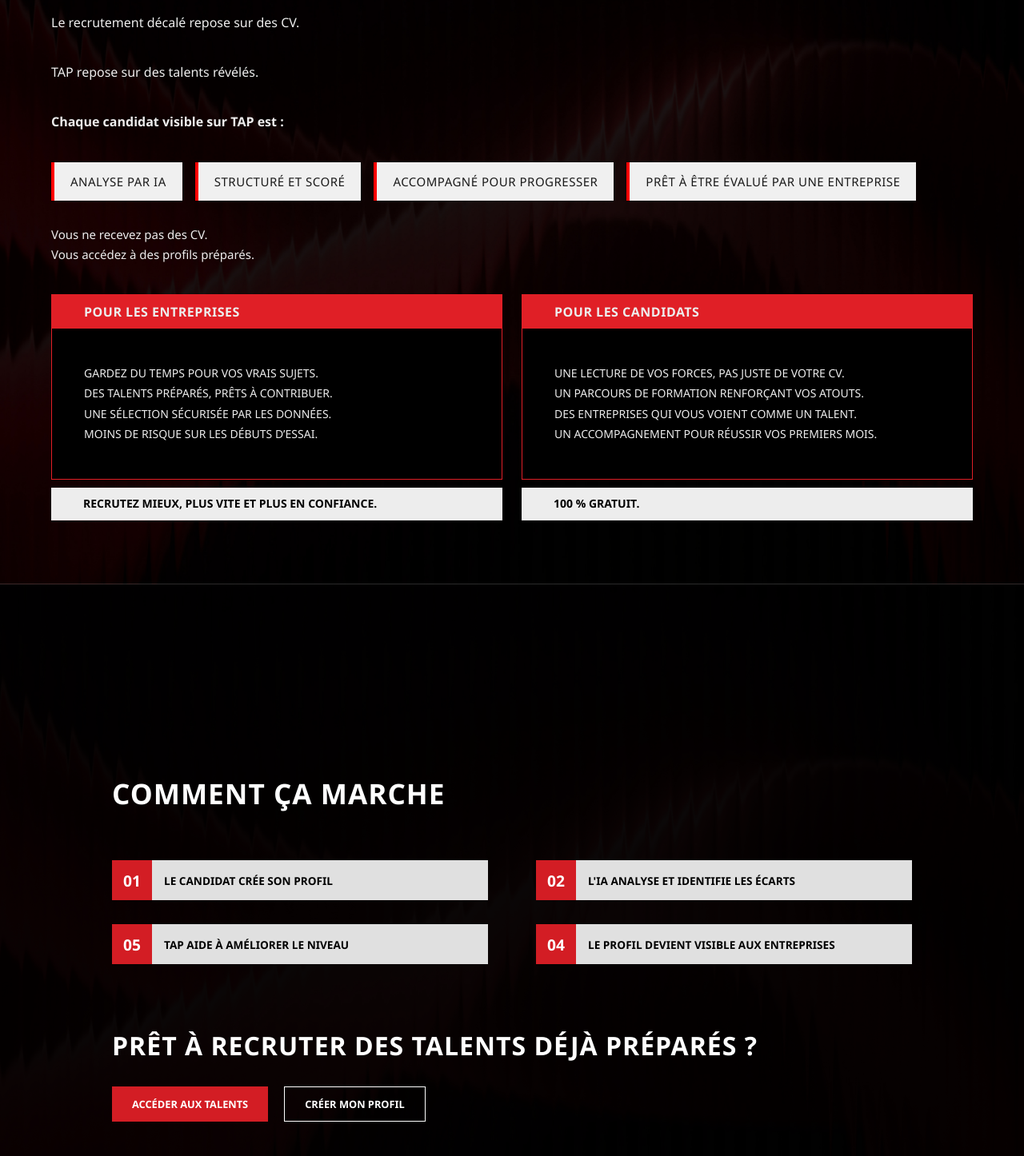
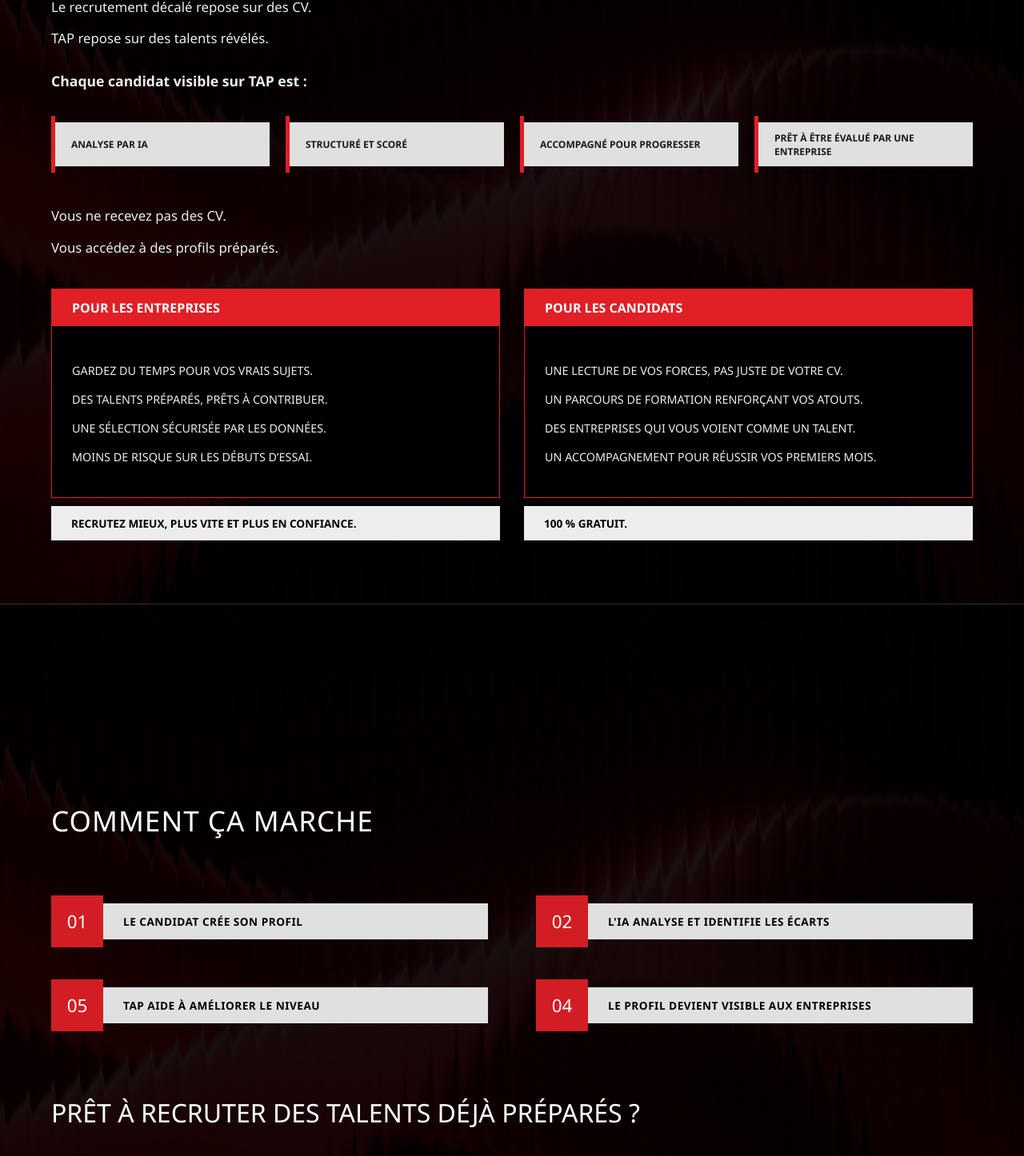
Before and after one commit to Ouisal-ben-zahi/Tap, a React (Create React App) app: page / in a window 1280 px wide. Shown: the part 973-2419 px from the top of the page at 80% size. Built offline with nearby package versions, Linux system fonts and the light colour scheme.

Commit message:
update section

```diff
--- a/src/components/CommentCaMarche.jsx
+++ b/src/components/CommentCaMarche.jsx
@@ -1,6 +1,6 @@
 import React from 'react';
 import '../css/TalentSection.css';
-import bgSections from "../assets/bgsections.jpg"; // Importation de l'image
+import bgSections from "../assets/bgsections.jpg";
 
 const TalentSection = () => {
   const steps = [
@@ -11,12 +11,11 @@
   ];
 
   return (
-    // On applique l'image ici avec backgroundImage
-    <div
-      className="main-container"
+    <section
+      className="main-section"
       style={{ backgroundImage: `url(${bgSections})` }}
     >
-      <div className="content-wrapper">
+      <div className="content-container">
         <h2 className="main-title">COMMENT ÇA MARCHE</h2>
 
         <div className="steps-grid">
@@ -36,7 +35,7 @@
           </div>
         </div>
       </div>
-    </div>
+    </section>
   );
 };
 
--- a/src/components/PourquoiTap.jsx
+++ b/src/components/PourquoiTap.jsx
@@ -8,23 +8,15 @@
       className="pourquoi-section"
       style={{ backgroundImage: `url(${bgSections})` }}
     >
-      <div className="pourquoi-overlay" />
-
       <div className="pourquoi-inner">
         <header className="pourquoi-header">
           <h2>POURQUOI TAP ?</h2>
-
-          <p className="pourquoi-note">
-            Le recrutement décalé repose sur des CV.
-          </p>
-          <p className="pourquoi-note">
-            TAP repose sur des talents révélés.
-          </p>
-          <p className="pourquoi-subtitle">
-            Chaque candidat visible sur TAP est&nbsp;:
-          </p>
+          <p className="pourquoi-note">Le recrutement décalé repose sur des CV.</p>
+          <p className="pourquoi-note">TAP repose sur des talents révélés.</p>
+          <p className="pourquoi-subtitle">Chaque candidat visible sur TAP est :</p>
         </header>
 
+        {/* Section des 4 cartes avec bordure qui dépasse */}
         <div className="pourquoi-tags">
           <div className="tag"><span className="tag-inner">ANALYSE PAR IA</span></div>
           <div className="tag"><span className="tag-inner">STRUCTURÉ ET SCORÉ</span></div>
@@ -32,12 +24,8 @@
           <div className="tag"><span className="tag-inner">PRÊT À ÊTRE ÉVALUÉ PAR UNE ENTREPRISE</span></div>
         </div>
 
-        <p className="pourquoi-note">
-          Vous ne recevez pas des CV.
-        </p>
-        <p className="pourquoi-note">
-          Vous accédez à des profils préparés.
-        </p>
+        <p className="pourquoi-note">Vous ne recevez pas des CV.</p>
+        <p className="pourquoi-note">Vous accédez à des profils préparés.</p>
 
         <div className="pourquoi-columns">
           <div>
@@ -50,9 +38,7 @@
                 <p>MOINS DE RISQUE SUR LES DÉBUTS D’ESSAI.</p>
               </div>
             </div>
-            <div className="block-footer">
-              RECRUTEZ MIEUX, PLUS VITE ET PLUS EN CONFIANCE.
-            </div>
+            <div className="block-footer">RECRUTEZ MIEUX, PLUS VITE ET PLUS EN CONFIANCE.</div>
           </div>
 
           <div>
@@ -65,14 +51,9 @@
                 <p>UN ACCOMPAGNEMENT POUR RÉUSSIR VOS PREMIERS MOIS.</p>
               </div>
             </div>
-
-            <div className="block-footer">
-              100 % gratuit.
-            </div>
-
+            <div className="block-footer">100 % gratuit.</div>
           </div>
         </div>
-
       </div>
     </section>
   );
--- a/src/css/PourquoiTap.css
+++ b/src/css/PourquoiTap.css
@@ -1,150 +1,130 @@
+@import url('https://fonts.googleapis.com/css2?family=Inter:wght@300;400;600;700&display=swap');
+
 .pourquoi-section {
   position: relative;
   width: 100%;
   padding: 80px 0;
   background-size: cover;
   background-position: center;
+  background-color: #000; /* Fallback */
   color: #EDEDED;
-  box-sizing: border-box;
+  font-family: 'Inter', sans-serif;
 }
 
-/* Overlay
-.pourquoi-overlay {
-  position: absolute;
-  inset: 0;
-  background: rgba(0, 0, 0, 0.2);
-}
-*/
-/* Contenu principal */
 .pourquoi-inner {
   position: relative;
   width: 90%;
   max-width: 1200px;
-  margin: 0 auto;        /* CENTRÉ */
+  margin: 0 auto;
   z-index: 1;
-
 }
 
-/* Header */
 .pourquoi-header h2 {
   font-size: 32px;
-  margin-bottom: 8px;
-  font-weight: 400;
+  margin-bottom: 20px;
+  font-weight: 700;
 }
 
-.pourquoi-header p {
-  margin: 0;
-  font-size: 16px;
+.pourquoi-subtitle {
+  margin: 30px 0 40px 0; /* Plus d'espace pour laisser la barre dépasser */
+  font-weight: 600;
+  font-size: 1.1rem;
 }
 
-/* Subtitle (titre au-dessus des 4 cartes) */
-.pourquoi-subtitle {
-  margin-top: 20px;
-  margin-bottom: 28px;   /* espacement entre le titre et les 4 cartes */
-  font-weight: 600;
-}
-
-.pourquoi-header p {
-    margin: 0;
-    font-size: 16px;
-    margin-top: 40px;
-}
-/* 4 cartes (style image : fond clair, texte noir, coins rouges) */
+/* Grille des 4 cartes */
 .pourquoi-tags {
-  display: flex;
-  flex-wrap: wrap;
-  gap: 16px;
-  margin-top: 0;
-  margin-bottom: 32px;    /* espacement entre les cartes et les paragraphes en bas */
+  display: grid;
+  grid-template-columns: repeat(4, 1fr);
+  gap: 20px;
+  margin-bottom: 50px;
 }
 
 .tag {
   position: relative;
-  background-color: #f0f0f0;
+  background-color: #e0e0e0;
   color: #1a1a1a;
-  padding: 14px 20px;
-  font-size: 15px;
-  font-weight: 500;
-  letter-spacing: 0.5px;
+  height: 55px; /* Hauteur fixe de la carte grise */
+  display: flex;
+  align-items: center;
+  padding: 0 15px 0 25px; /* Padding gauche pour laisser la place à la barre */
+  font-size: 0.75rem;
+  font-weight: 700;
   text-transform: uppercase;
-  text-align: center;
-    border-left: 4px solid red;
-    margin-top: 40px;
-
-  /* Coins en “crochets” rouges */
 }
 
-
-.tag .tag-inner {
-  position: relative;
-  display: block;
+/* LA BARRE ROUGE QUI DÉPASSE */
+.tag::before {
+  content: "";
+  position: absolute;
+  left: 0;
+  top: -8px;    /* Dépasse de 8px en haut */
+  bottom: -8px; /* Dépasse de 8px en bas */
+  width: 5px;   /* Épaisseur de la barre */
+  background-color: #e01f26; /* Le rouge TAP */
+  z-index: 2;
 }
 
-
-
-/* Paragraphes sous les cartes (espacement comme sur l’image) */
 .pourquoi-note {
-  margin-top: 0;
-  margin-bottom: 5px;
-  font-size: 15px;
-}
-.pourquoi-note:last-of-type {
-  margin-bottom: 40px;
+  margin-bottom: 8px;
+  font-size: 1.05rem;
+  font-weight: 300;
 }
 
-/* Grid */
+/* --- LE RESTE DU CODE --- */
+
 .pourquoi-columns {
   display: grid;
-  grid-template-columns: repeat(2, minmax(0, 1fr));
-  gap: 24px;
+  grid-template-columns: 1fr 1fr;
+  gap: 30px;
+  margin-top: 40px;
 }
 
-/* Cartes du bas */
 .pourquoi-block {
-  background-color: #000000;
+  background-color: #000;
   border: 1px solid #e01f26;
 }
 
 .block-title {
-  padding: 10px 40px;
-  font-weight: 600;
+  padding: 12px 25px;
+  font-weight: 700;
   background-color: #e01f26;
   text-transform: uppercase;
-  letter-spacing: 0.5px;
+  color: #fff;
 }
 
 .block-body {
-  padding: 40px 40px;
-  font-size: 14px;
+  padding: 30px 25px;
+  font-size: 0.9rem;
 }
 
 .block-body p {
-  margin: 6px 0;              /* espacement entre lignes comme sur le visuel */
-  line-height: 1.4;
+  margin-bottom: 10px;
+  line-height: 1.5;
 }
 
 .block-footer {
-  padding: 10px 40px 12px;
-  font-size: 14px;
+  padding: 12px 25px;
   background-color: #EDEDED;
-  color: #000000;
-  text-align: left;
+  color: #000;
   text-transform: uppercase;
-  font-weight: 600;
+  font-weight: 700;
+  font-size: 0.85rem;
   margin-top: 10px;
 }
 
 /* Responsive */
-
-@media (max-width: 1200px) {
-  .pourquoi-inner {
-    width: 90%;
-    margin: 0 auto;
+@media (max-width: 1100px) {
+  .pourquoi-tags {
+    grid-template-columns: 1fr 1fr;
+    gap: 35px 20px;
   }
 }
 
-@media (max-width: 900px) {
+@media (max-width: 768px) {
   .pourquoi-columns {
     grid-template-columns: 1fr;
   }
+  .pourquoi-tags {
+    grid-template-columns: 1fr;
+  }
 }
--- a/src/css/TalentSection.css
+++ b/src/css/TalentSection.css
@@ -1,78 +1,75 @@
-@import url('https://fonts.googleapis.com/css2?family=Inter:wght@400;700&display=swap');
 
-.main-container {
-  background-color: #000; /* Couleur de secours */
-  background-size: cover;    /* L'image prend toute la place */
-  background-position: center; /* Centrage de l'image */
-  background-repeat: no-repeat;
-
-  /* OPTIONNEL: Ajoute un léger voile noir si votre image est trop claire
-     pour que le texte blanc ressorte bien */
-  background-blend-mode: overlay;
-  background-color: rgba(0, 0, 0, 0.6);
-
+.main-section {
+  width: 100%;
+  min-height: 100vh;
+  background-color: #000;
+  background-size: cover;
+  background-position: center;
+  display: flex;
+  justify-content: center;
+  align-items: center;
+  padding: 80px 0;
   color: white;
-  min-height: 100vh;
-  display: flex;
-  align-items: center;
-  justify-content: center;
-  font-family: 'Inter', sans-serif;
-  padding: 40px 20px;
 }
 
-.content-wrapper {
-  max-width: 1000px;
-  width: 100%;
+.content-container {
+  width: 90%;
+  max-width: 1200px;
 }
 
 .main-title {
   font-size: 2.2rem;
-  font-weight: 700;
-  margin-bottom: 60px;
+  font-weight: 400;
+  margin-bottom: 70px;
   letter-spacing: 1px;
 }
 
 .steps-grid {
   display: grid;
   grid-template-columns: 1fr 1fr;
-  gap: 30px 60px;
+  gap: 40px 60px; /* Plus d'espace vertical entre les lignes */
   margin-bottom: 80px;
 }
 
 .step-item {
   display: flex;
-  align-items: stretch;
-  height: 50px;
+  align-items: center; /* Aligne la barre grise au centre vertical du carré rouge */
 }
 
 .step-number {
   background-color: #d31d24;
   color: white;
-  width: 50px;
+
+  /* Dimensions du CARRE (plus grand) */
+  width: 65px;
+  height: 65px;
+
   display: flex;
   align-items: center;
   justify-content: center;
-  font-weight: bold;
-  font-size: 1.2rem;
+  font-size: 1.4rem;
+  z-index: 2; /* Pour s'assurer qu'il soit bien visible */
 }
 
 .step-text {
   background-color: #e0e0e0;
   color: #000;
   flex-grow: 1;
+  /* Hauteur plus PETITE que le carré rouge */
+  height: 45px;
   display: flex;
   align-items: center;
-  padding: 0 15px;
+  padding: 0 25px;
   font-size: 0.85rem;
-  font-weight: 700;
+  font-weight: 600;
   text-transform: uppercase;
+  letter-spacing: 0.5px;
 }
 
 .cta-title {
   font-size: 2rem;
-  font-weight: 700;
-  margin-bottom: 30px;
-  letter-spacing: 1px;
+  font-weight: 400;
+  margin-bottom: 35px;
 }
 
 .button-group {
@@ -82,11 +79,10 @@
 
 button {
   cursor: pointer;
-  padding: 12px 25px;
-  font-size: 0.8rem;
-  font-weight: 700;
+  padding: 15px 35px;
+  font-size: 0.85rem;
   border: none;
-  transition: 0.3s;
+  text-transform: uppercase;
 }
 
 .btn-red {
@@ -100,8 +96,22 @@
   border: 1px solid white;
 }
 
-@media (max-width: 768px) {
-  .steps-grid { grid-template-columns: 1fr; }
-  .main-title, .cta-title { font-size: 1.5rem; }
-  .button-group { flex-direction: column; }
+/* Mobile */
+@media (max-width: 850px) {
+  .steps-grid {
+    grid-template-columns: 1fr;
+    gap: 30px;
+  }
+
+  .step-number {
+    width: 55px;
+    height: 55px;
+    font-size: 1.2rem;
+  }
+
+  .step-text {
+    height: 40px;
+    font-size: 0.75rem;
+    padding: 0 15px;
+  }
 }
```
